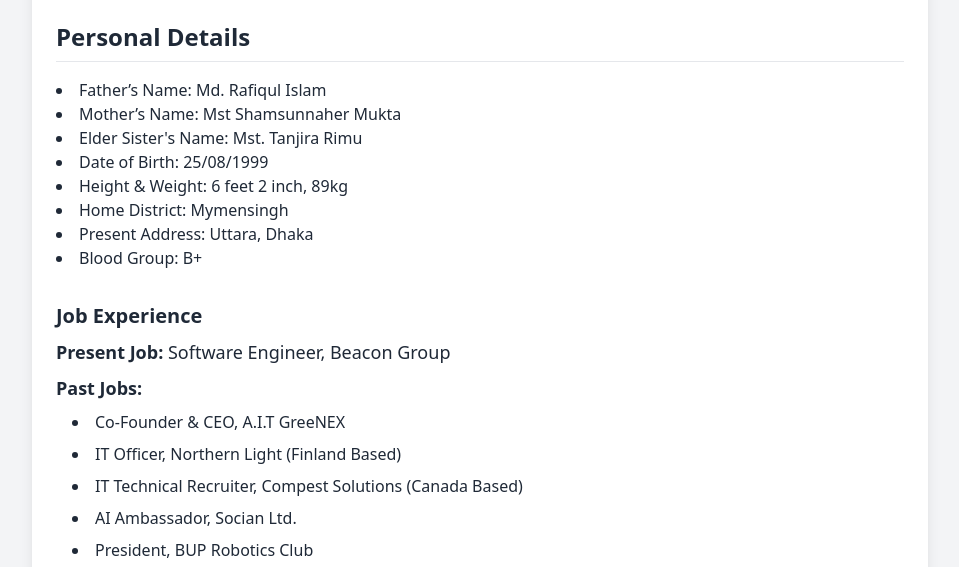
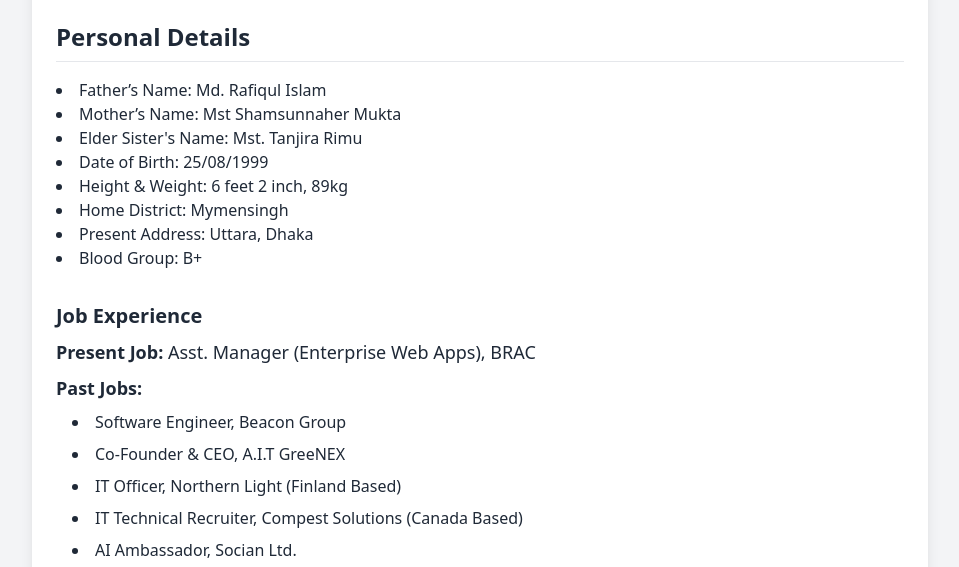
Before and after one commit to abirmunna/bio-data, a plain HTML site: page index.html in a window 1280 px wide. Shown: the part 155-722 px from the top of the page, without its empty margins (160-1119 px from the left). Drawn offline with nearby package versions, Linux system fonts and the light colour scheme.

Commit message:
Update index.html

```diff
--- a/index.html
+++ b/index.html
@@ -51,9 +51,10 @@
             </section>
             <section class="mb-6">
                 <h3 class="text-xl font-semibold mb-2">Job Experience</h3>
-                <p class="text-lg mb-2"><strong>Present Job:</strong> Software Engineer, Beacon Group</p>
+                <p class="text-lg mb-2"><strong>Present Job:</strong> Asst. Manager (Enterprise Web Apps), BRAC</p>
                 <p class="text-lg mb-2"><strong>Past Jobs:</strong></p>
                 <ul class="list-disc list-inside space-y-2 ml-4">
+                    <li>Software Engineer, Beacon Group</li>
                     <li>Co-Founder & CEO, A.I.T GreeNEX</li>
                     <li>IT Officer, Northern Light (Finland Based)</li>
                     <li>IT Technical Recruiter, Compest Solutions (Canada Based)</li>
```
